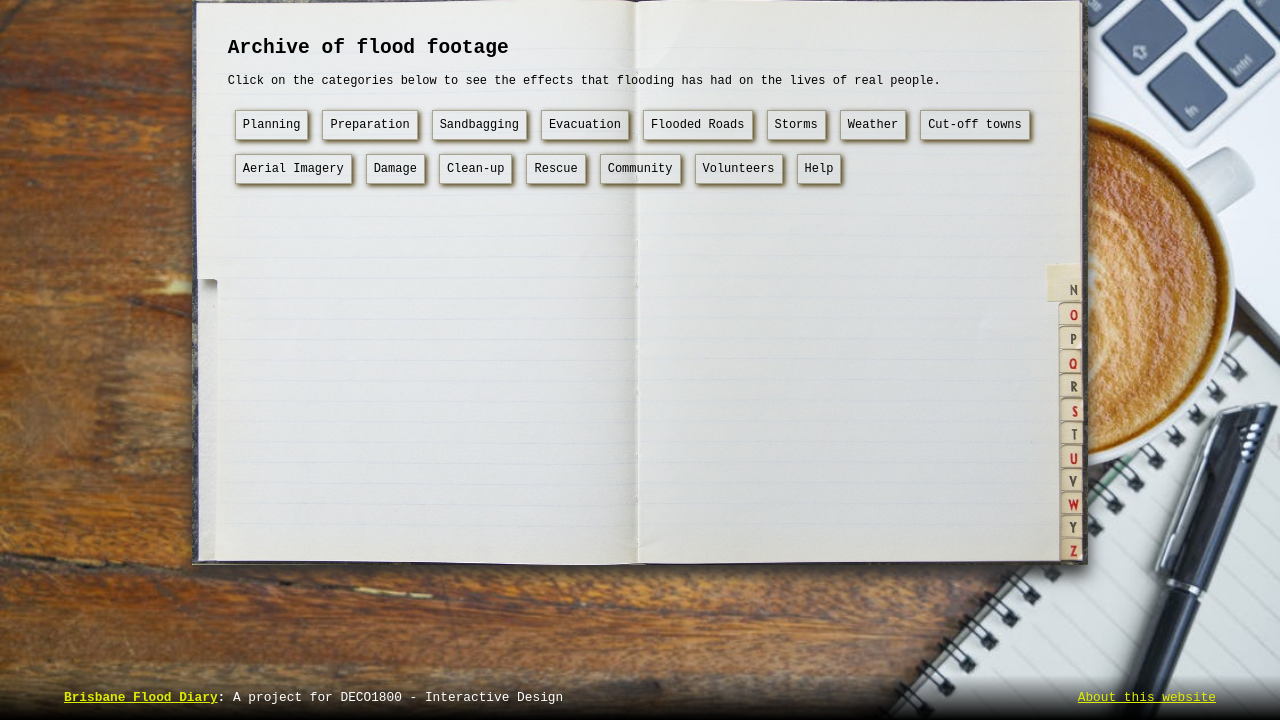
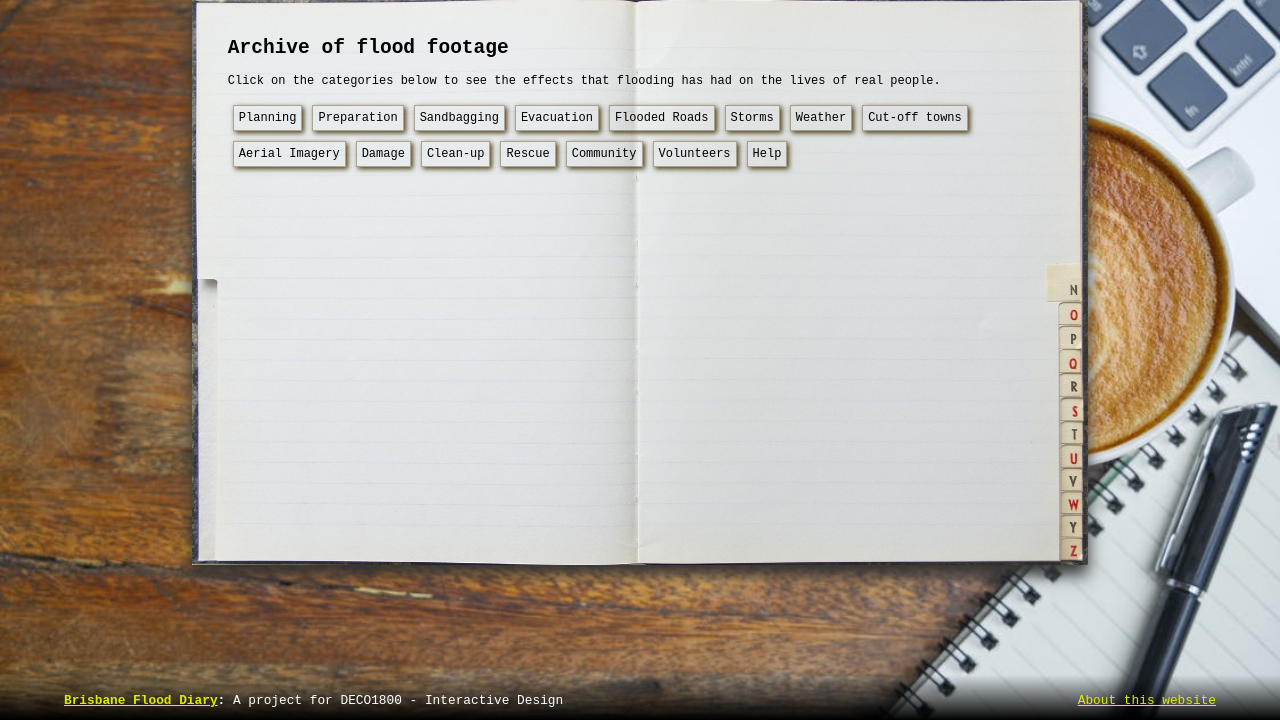
Before and after one commit to junz00/deco1800_puffin, a PHP site: page /gallery.php in a window 1280 px wide. Shown: the part 80-800 px from the top of the page. Run offline with PHP 8.4, Linux system fonts and the light colour scheme.

Commit message:
Fixed gallery scaling for smaller displays

```diff
--- a/css/gallery.css
+++ b/css/gallery.css
@@ -6,8 +6,8 @@
 }
 
 .db-queries li {
-    padding: 7px;
-    margin: 7px;
+    padding: 5px;
+    margin: 5px;
     box-shadow: 2px 2px 5px rgb(77, 61, 15);
     border: 1px solid rgba(77, 61, 15, 0.4);
 }
@@ -27,6 +27,6 @@
     display: flex;
     flex-wrap: wrap;
     align-content: flex-start;
-    height: 73%;
+    height: 70%;
     overflow-y: scroll;
 }
--- a/css/style.css
+++ b/css/style.css
@@ -23,8 +23,8 @@ h3 {
 }
 
 p {
-    margin-top: 10px;
-    margin-bottom: 15px;
+    margin-top: 7px;
+    margin-bottom: 12px;
 }
 
 p, li, label {
```
